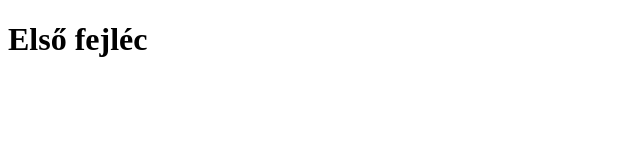
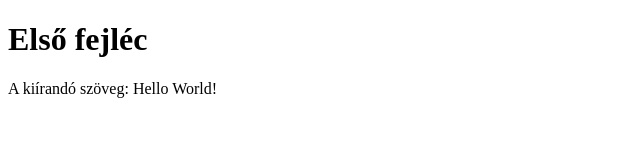
Before and after one commit to kisslaci98/New-Beginning, a plain HTML site: page index.html in a window 1280 px wide. Shown: the whole page, without its empty margins (0-640 px from the left). Drawn offline with Linux system fonts and the light colour scheme.

Commit message:
Harmadik commit

```diff
--- /dev/null
+++ b/alap.js
@@ -0,0 +1,17 @@
+'use strict';
+
+let nev = 'Kiss László';
+
+/*Modális ablak függvények*/
+//window.alert(nev);
+//alert(nev);
+
+/*let tanuloszam = window.prompt('Hány tanuló van jelen: ');
+let szoveg = `A tanulók száma: ${tanuloszam}`;
+window.alert(szoveg);*/
+
+let szoveg = 'Hello World!';
+//szoveg = null;
+//window.alert(szoveg);
+
+document.getElementById('kiir').innerText = szoveg;
--- a/index.html
+++ b/index.html
@@ -6,5 +6,7 @@
 </head>
 <body>
   <h1>Első fejléc</h1>
+  <p>A kiírandó szöveg: <span id="kiir"></span></p>
+  <script src='./alap.js'></script>
 </body>
 </html>
```
